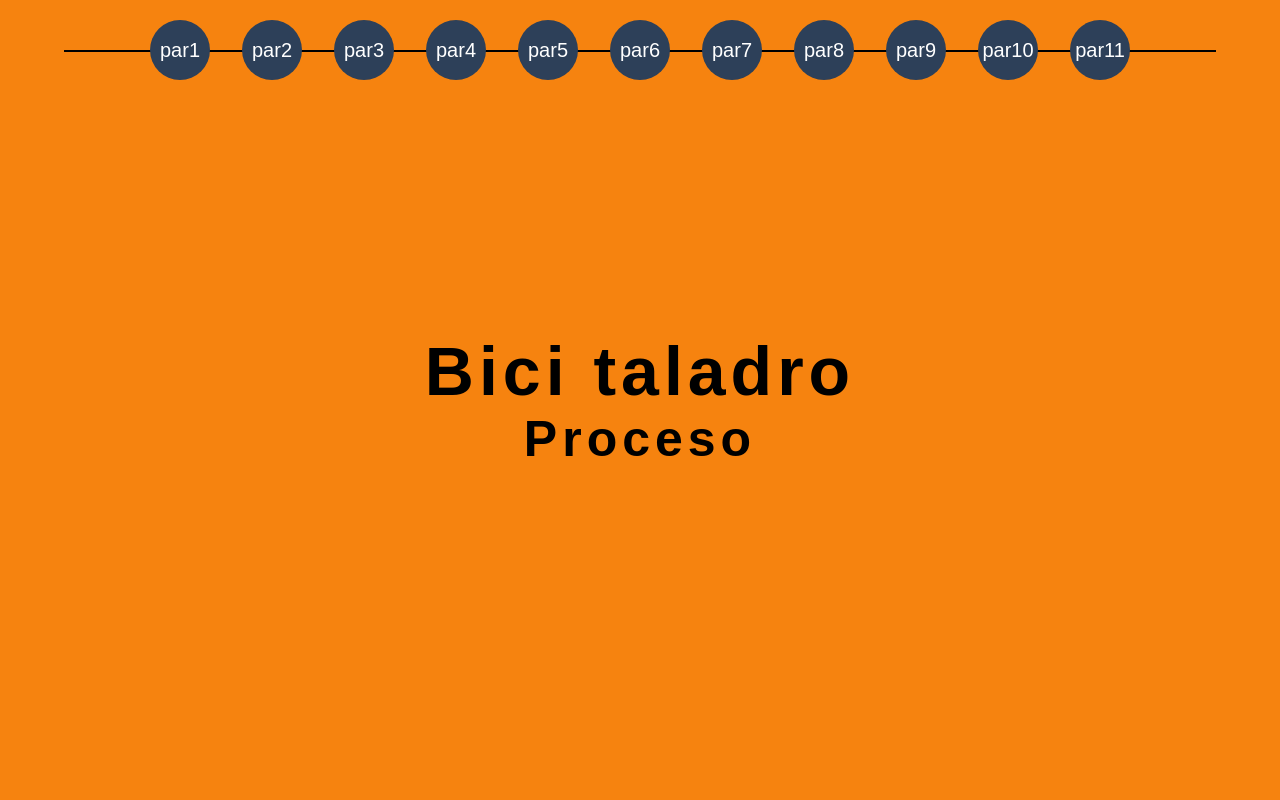
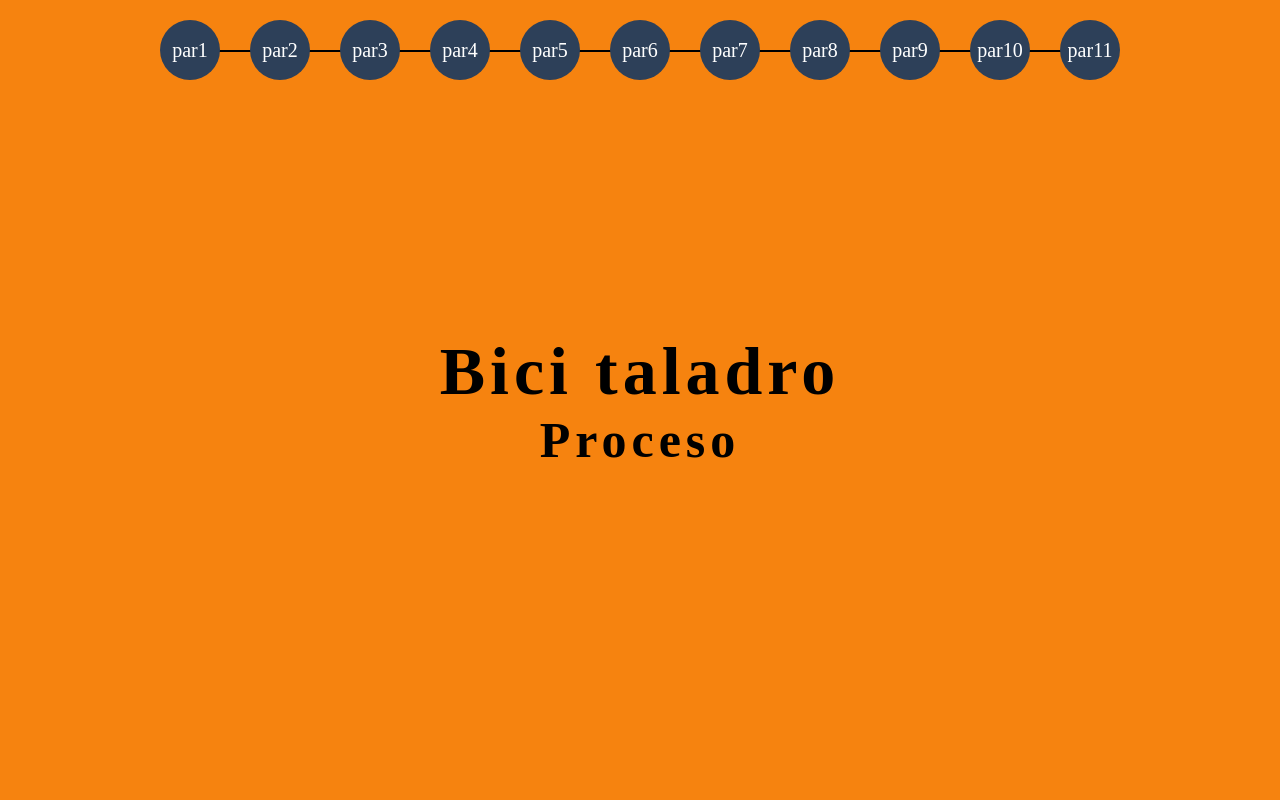
Before and after one commit to thotj0/L-nea-del-tiempo, a plain HTML site: page index.html in a window 1280 px wide. Shown: the top 800 px of the page. Drawn offline with Linux system fonts and the light colour scheme; a web font is replaced by a local one.

Commit message:
Add files via upload

```diff
--- a/index.html
+++ b/index.html
@@ -4,7 +4,7 @@
     <meta charset="UTF-8">
     <meta name="viewport" content="width=device-width, initial-scale=1.0">
     <title>Linea del tiempo</title>
-    <link rel="stylesheet" href="pu2.css">
+    <link rel="stylesheet" href="pu3.css">
 </head>
 <body>
     <section id="inicio">
--- /dev/null
+++ b/pu3.css
@@ -0,0 +1,109 @@
+@import url('https://fonts.googleapis.com/css2?family=Neucha&display=swap');
+*{
+	margin: 0;
+	padding: 0;
+	box-sizing: border-box;
+	font-family: 'Neucha';
+}
+html{
+	scroll-behavior: smooth;
+}
+
+section{
+	height: 100vh;
+	display: flex;
+	flex-direction: column;
+	justify-content: center;
+	align-items: center;
+}
+#inicio{
+	background-color: #F6830F;
+}
+#parte1{
+	background-color: #FCF8E8;
+}
+#parte2{
+	background-color: #D4E2D4;
+}
+#parte3{
+	background-color: #ECB390;
+}
+#parte4{
+	background-color: #E5DF88;
+}
+#parte5{
+	background-color: #FFE5B9;
+}
+#parte6{
+	background-color: #EBD4D4;
+}
+#parte7{
+	background-color: #C9CBFF;
+}
+#parte8{
+	background-color: #A6A9B6;
+}
+#parte9{
+	background-color: #F5F4F4;
+}
+#parte10{
+	background-color: #FCD1D1;
+}
+#parte11{
+	background-color: #ECE2E1;
+}
+#inicio h1{
+	font-size: 68px;
+	letter-spacing: 5px;
+}
+section h2{
+	font-size: 50px;
+	letter-spacing: 5px;
+	text-align: center;
+}
+section img{
+	margin-top: 30px;
+	max-width: 300px;
+}
+.tiempos{
+	position: fixed;
+	top: 20px;
+	left: 50%;
+	transform: translateX(-50%);
+    overflow-x: auto; /* Permitir desplazamiento horizontal */
+    white-space: nowrap;
+	display: flex;
+	justify-content: center;
+}
+.tiempos .barra-tiempos{
+	width: 900px;
+	position: absolute;
+	top: 30px;
+	height: 2px;
+	background-color: black;
+	z-index: -2;
+
+}
+.tim{
+	display: inline-block;
+	font-size: 20px;
+	width: 60px;
+	height: 60px;
+	border-radius: 50%;
+	background-color: #2D4059;
+	text-decoration: none;
+	color: white;
+	margin: 0 15px;
+	display: flex;
+	align-items: center;
+	justify-content: center;
+	scale: 1;
+	transition: background-color, transform .5s linear;
+
+}
+.seleccionado{
+	transform: scale(1.2) ;
+	background-color: #EA5455;
+	color: #000;
+	font-weight: bold;
+}
```
